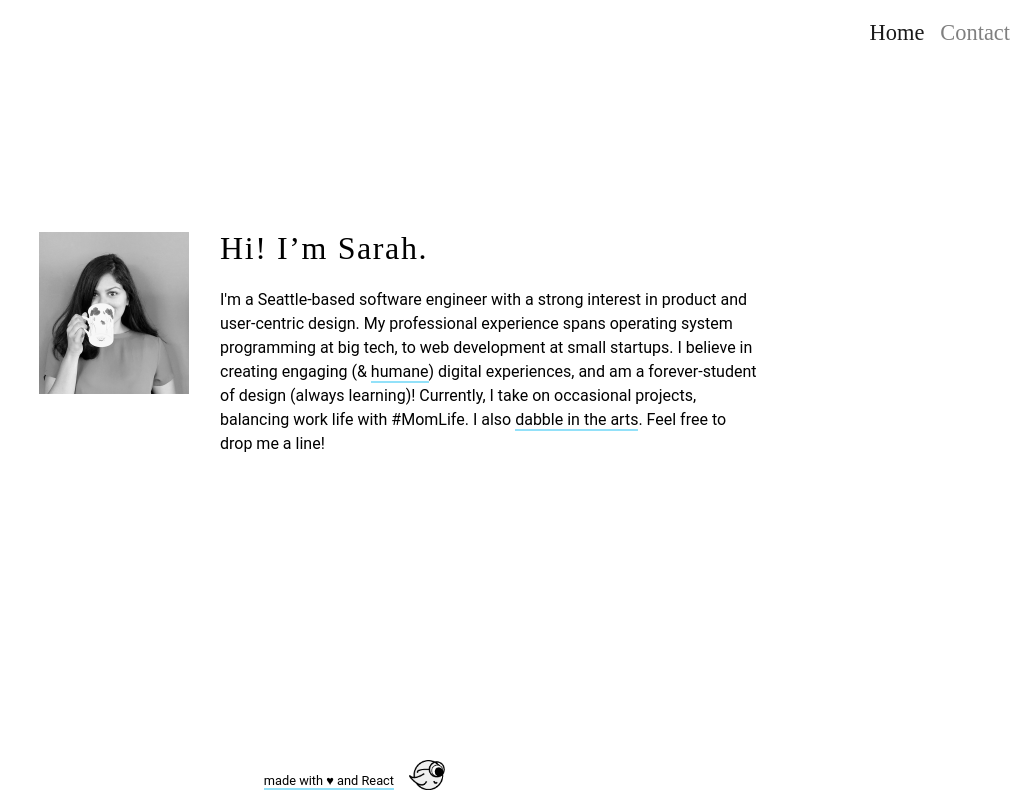
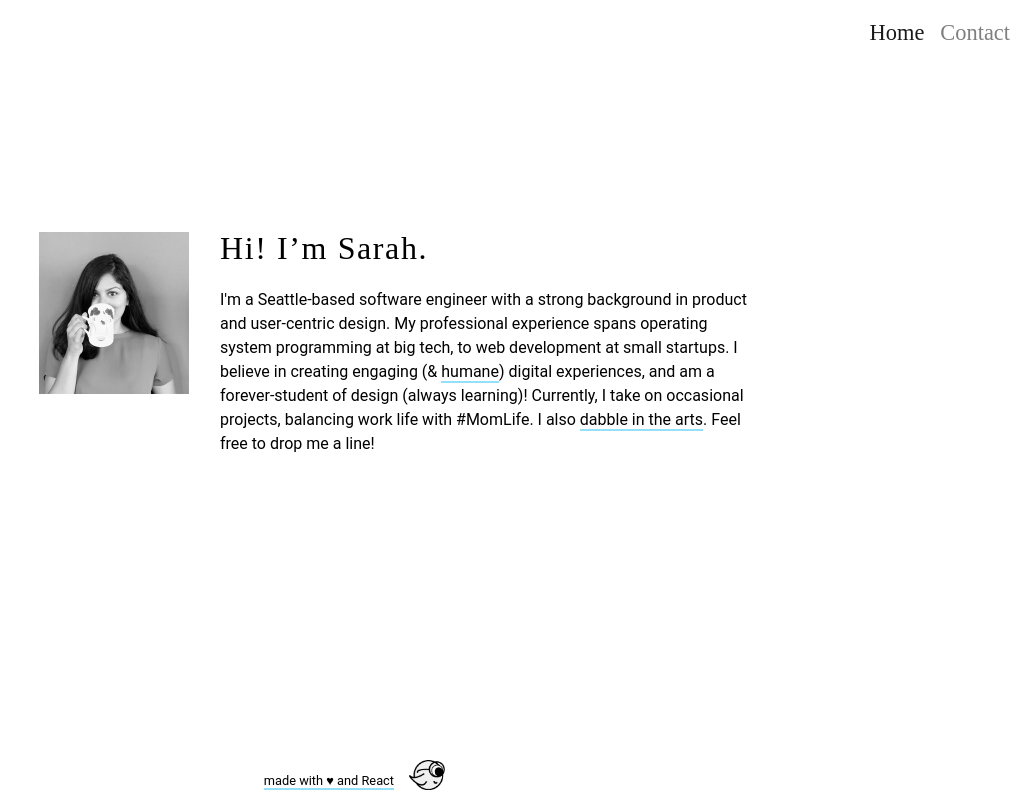
Before and after one commit to codebysarah/codebysarah.github.io, a React (Create React App) app: page / in a window 1280 px wide. Shown: the whole page, without its empty margins (246-1280 px from the left). Built offline with nearby package versions, Linux system fonts and the light colour scheme; what webfontloader would draw is missing.

Commit message:
update main.js

```diff
--- a/src/components/Main.js
+++ b/src/components/Main.js
@@ -17,7 +17,7 @@ function Main(props) {
           </Row>
           <Row>
             <p className="bio">I'm a Seattle-based software engineer
-              with a strong interest in product and user-centric design.
+              with a strong background in product and user-centric design.
               My professional experience spans operating system programming
               at big tech, to web development at small startups.
               I believe in creating engaging (& <a className="links" href="https://humanebydesign.com/" rel="noopener noreferrer" target="_blank">humane</a>) digital experiences, and am a forever-student of design (always learning)! Currently, I take on occasional projects, balancing work life with #MomLife. I also <a className="links" rel="noopener noreferrer" href="https://www.sarahdandia.com/" target="_blank">dabble in the arts</a>.
```
